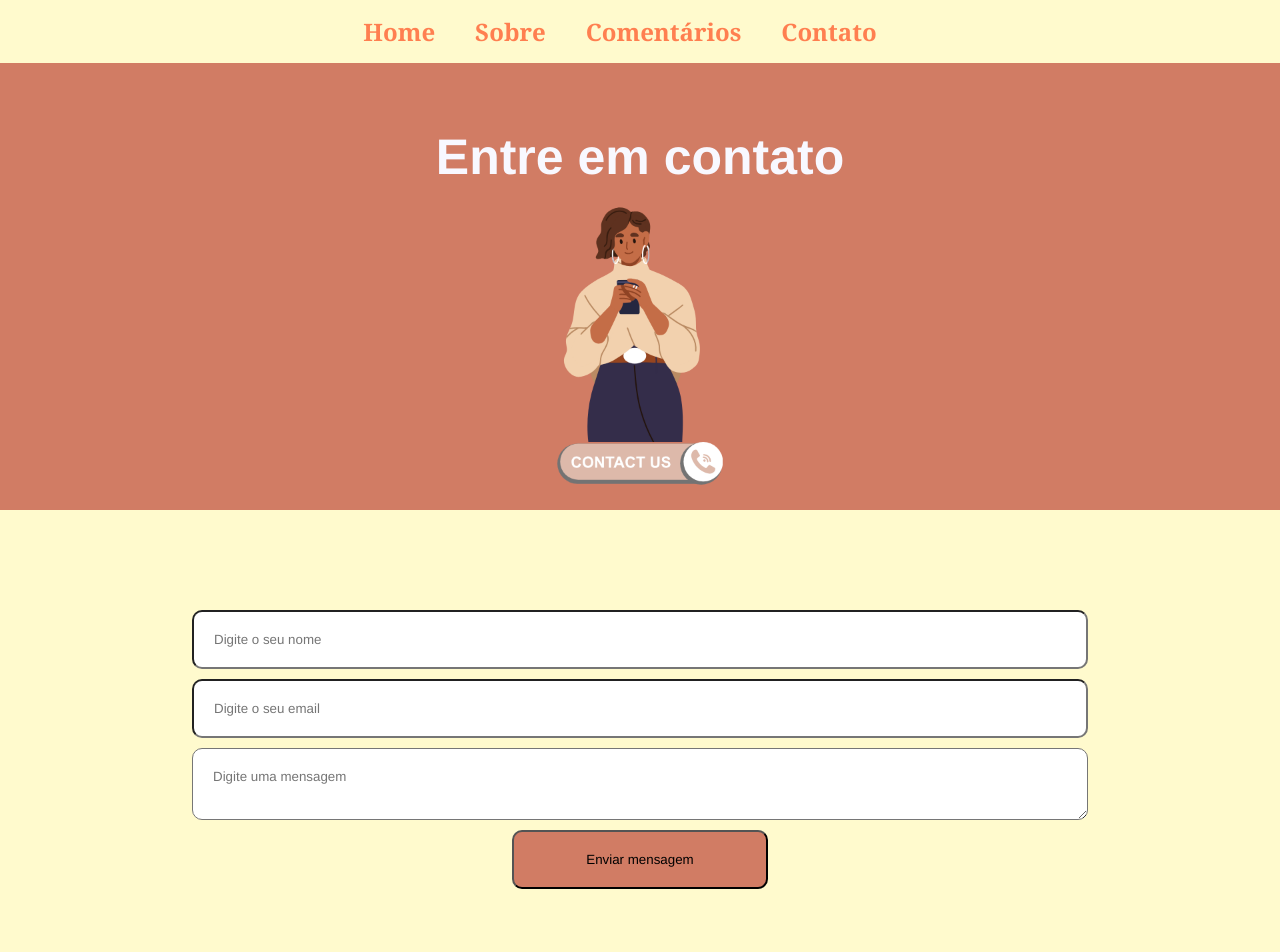
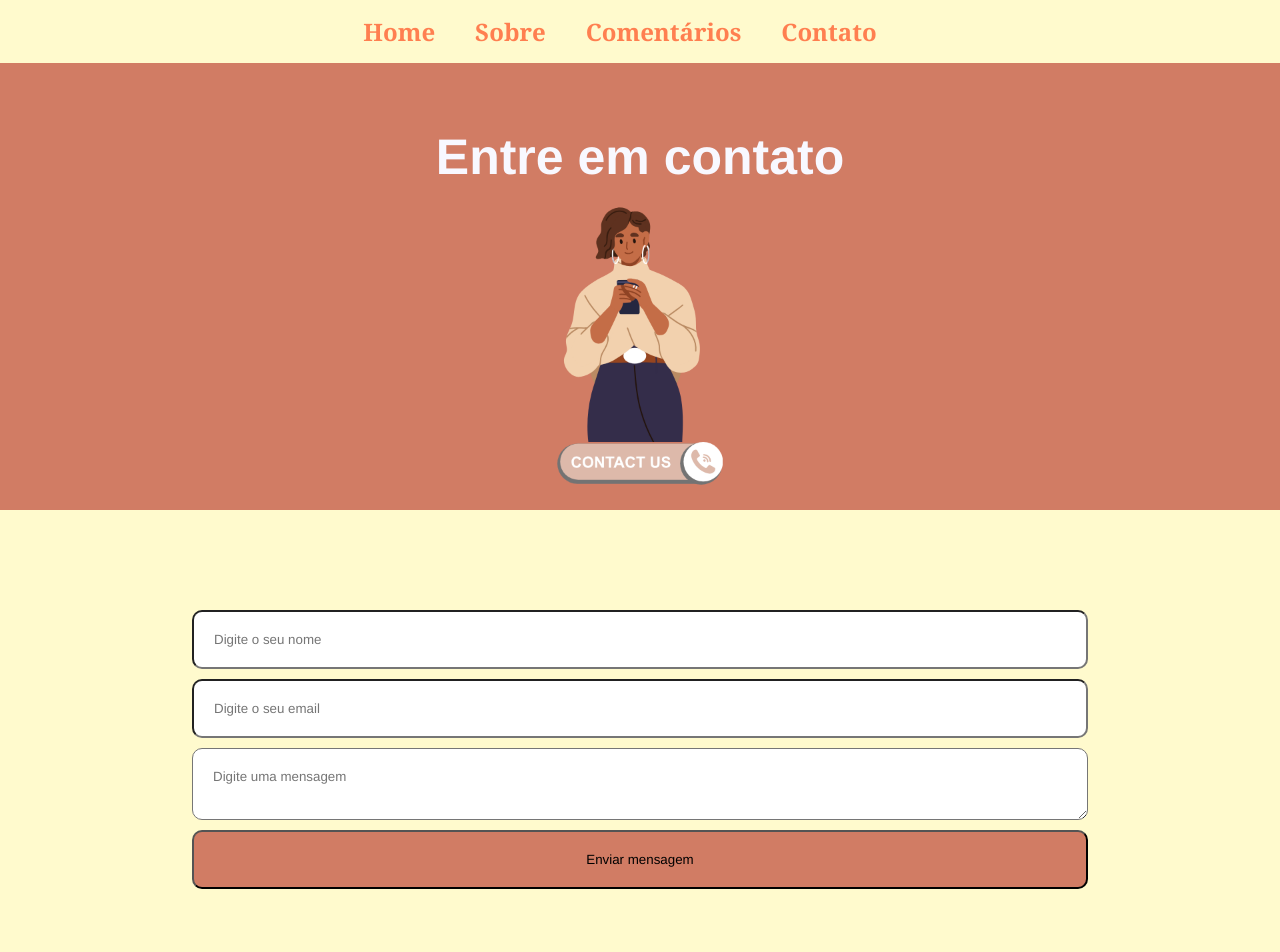
Before and after one commit to iallysamara/Projeto_Final_Preta_Lab_React, a React (Vite) app: page /contato in a window 1280 px wide. Shown: the top 952 px of the page. Built offline with nearby package versions, Linux system fonts and the light colour scheme.

Commit message:
Botão de Enviar contato

```diff
--- a/src/pages/Contato/Contato.module.css
+++ b/src/pages/Contato/Contato.module.css
@@ -33,7 +33,7 @@
  }
 
  .inputsContainer button{
-    width: 20%;
+    width: 70%;
     padding: 20px;
     margin-bottom: 100px;
     border-radius: 10px;
```
